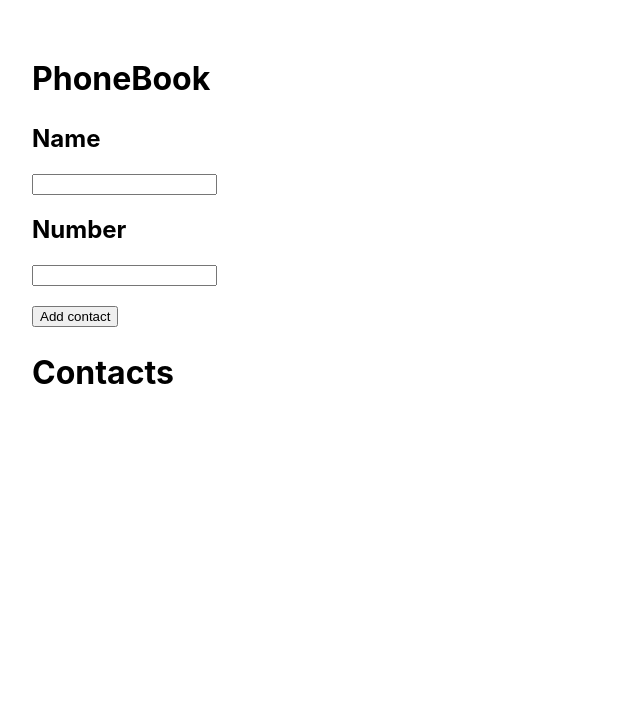
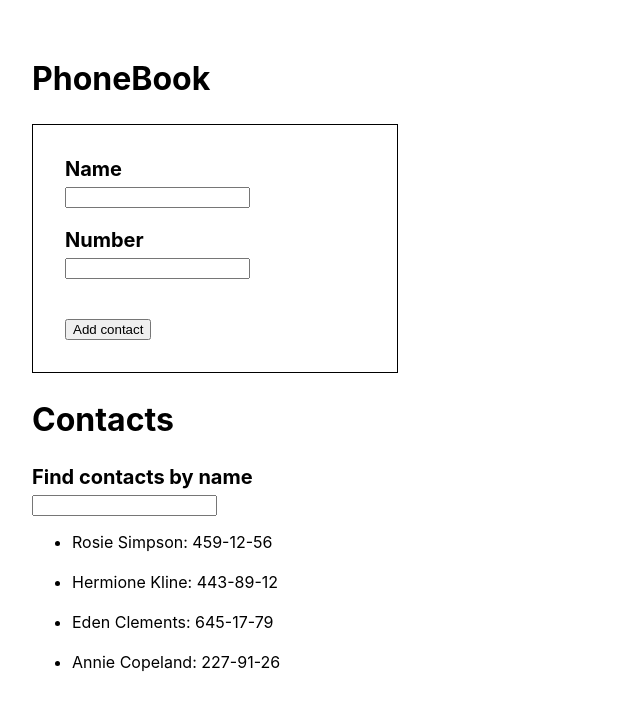
Before and after one commit to ArbakovMaxim/goit-react-hw-02-phonebook, a React (Create React App) app: page / in a window 1280 px wide. Shown: the top 706 px of the page, without its empty margins (0-640 px from the left). Built offline with nearby package versions, Linux system fonts and the light colour scheme.

Commit message:
DZ 2 TEST 2

```diff
--- a/package.json
+++ b/package.json
@@ -8,6 +8,7 @@
     "@testing-library/react": "^12.1.4",
     "@testing-library/user-event": "^13.5.0",
     "formik": "^2.2.9",
+    "nanoid": "^4.0.0",
     "prop-types": "^15.8.1",
     "react": "^18.1.0",
     "react-dom": "^18.1.0",
--- a/src/components/App.jsx
+++ b/src/components/App.jsx
@@ -1,20 +1,57 @@
+import { nanoid } from 'nanoid';
 import { Component } from 'react';
 import { Container } from 'ui/Container.styled';
 import { Contacts } from './Contacts/Contacts';
 import { FormName } from './Form/Form';
+import { Section } from 'components/Section/Section';
+import { Filtr } from 'components/Filtr/Filtr';
 
 export class App extends Component {
   state = {
-    contacts: [],
+    contacts: [
+      { id: 'id-1', name: 'Rosie Simpson', number: '459-12-56' },
+      { id: 'id-2', name: 'Hermione Kline', number: '443-89-12' },
+      { id: 'id-3', name: 'Eden Clements', number: '645-17-79' },
+      { id: 'id-4', name: 'Annie Copeland', number: '227-91-26' },
+    ],
     name: '',
     number: '',
+    filter: '',
+  };
+
+  addContact = (name, number) => {
+    const newContact = { id: nanoid(), name, number };
+    this.setState(prevState => {
+      return {
+        contacts: [...prevState.contacts, newContact],
+      };
+    });
+  };
+
+  changeFilter = event => {
+    this.setState({
+      filter: event.currentTarget.value,
+    });
+  };
+
+  filterContact = () => {
+    const normolizedFiltr = this.state.filter.toLocaleLowerCase();
+    return this.state.contacts.filter(contact =>
+      contact.name.toLocaleLowerCase().includes(normolizedFiltr)
+    );
   };
 
   render() {
+    const resyltFilter = this.filterContact();
     return (
       <Container>
-        <FormName />
-        <Contacts />
+        <Section title="PhoneBook">
+          <FormName addContact={this.addContact} />
+        </Section>
+        <Section title="Contacts">
+          <Filtr changeFilter={this.changeFilter} value={this.state.filter} />
+          <Contacts contacts={resyltFilter} />
+        </Section>
       </Container>
     );
   }
--- a/src/components/Contacts/Contacts.jsx
+++ b/src/components/Contacts/Contacts.jsx
@@ -1,16 +1,21 @@
-import { Section } from 'components/Section/Section';
 import {
   ContWrapper,
   ContList,
-  /*  ContItem, */
+  ContItem,
 } from 'components/Contacts/Contacts.styled';
 
-export const Contacts = () => {
+export const Contacts = ({ contacts }) => {
   return (
-    <Section title="Contacts">
-      <ContWrapper>
-        <ContList></ContList>
-      </ContWrapper>
-    </Section>
+    <ContWrapper>
+      <ContList>
+        {contacts.map(contact => {
+          return (
+            <ContItem key={contact.id}>
+              {contact.name}: {contact.number}
+            </ContItem>
+          );
+        })}
+      </ContList>
+    </ContWrapper>
   );
 };
--- a/src/components/Contacts/Contacts.styled.js
+++ b/src/components/Contacts/Contacts.styled.js
@@ -4,4 +4,8 @@ export const ContWrapper = styled.div``;
 
 export const ContList = styled.ul``;
 
-export const ContItem = styled.li``;
+export const ContItem = styled.li`
+  &:not(:last-child) {
+    margin-bottom: 20px;
+  }
+`;
--- /dev/null
+++ b/src/components/Filtr/Filtr.jsx
@@ -0,0 +1,22 @@
+import * as yup from 'yup';
+import { TitleBlock } from 'components/Form/Form.styled';
+
+let schema = yup.object().shape({
+  name: yup.string().required(),
+});
+
+export const Filtr = ({ value, changeFilter }) => {
+  return (
+    <div>
+      <TitleBlock>Find contacts by name</TitleBlock>
+      <input
+        type="text"
+        name="name"
+        pattern={schema}
+        title="only sting"
+        onChange={changeFilter}
+        value={value}
+      />
+    </div>
+  );
+};
--- a/src/components/Form/Form.jsx
+++ b/src/components/Form/Form.jsx
@@ -1,38 +1,35 @@
-import { Section } from 'components/Section/Section';
-import { ErrorMessage, Field, Form, Formik } from 'formik';
-import { ButtonSubmit } from './Form.styled';
 import * as yup from 'yup';
+import { ErrorMessage, Form, Formik } from 'formik';
+import { ButtonSubmit, TitleBlock, WrapperForm, Input } from './Form.styled';
 
 let schema = yup.object().shape({
   name: yup.string().required(),
   number: yup.number().required(),
 });
 
-export const FormName = () => {
+export const FormName = ({ addContact }) => {
   const hendleSubmit = (values, { resetForm }) => {
-    console.log(values);
+    addContact(values.name, values.number);
     resetForm();
   };
 
   return (
-    <Section title="PhoneBook">
-      <div>
+    <WrapperForm>
       <Formik
         initialValues={{ name: '', number: '' }}
         validationSchema={schema}
         onSubmit={hendleSubmit}
       >
         <Form>
-            <h2>Name</h2>
-            <Field type="text" name="name" />
+          <TitleBlock>Name</TitleBlock>
+          <Input type="text" name="name" />
           <ErrorMessage name="name" component="div" />
-            <h2>Number</h2>
-            <Field type="tel" name="number" />
+          <TitleBlock>Number</TitleBlock>
+          <Input type="tel" name="number" />
           <ErrorMessage name="number" component="div" />
           <ButtonSubmit type="submit">Add contact</ButtonSubmit>
         </Form>
       </Formik>
-      </div>
-    </Section>
+    </WrapperForm>
   );
 };
--- a/src/components/Form/Form.styled.js
+++ b/src/components/Form/Form.styled.js
@@ -1,6 +1,23 @@
 import styled from 'styled-components';
+import { Field } from 'formik';
 
 export const ButtonSubmit = styled.button`
   display: block;
   margin-top: 20px;
 `;
+
+export const TitleBlock = styled.h2`
+  margin: 0;
+  margin-bottom: 5px;
+  font-size: ${p => p.theme.fontsSizes[3]}px;
+`;
+
+export const WrapperForm = styled.div`
+  border: 1px solid black;
+  padding: 32px;
+  width: 300px;
+`;
+
+export const Input = styled(Field)`
+  margin-bottom: 20px;
+`;
--- a/src/components/Section/Section.jsx
+++ b/src/components/Section/Section.jsx
@@ -12,5 +12,4 @@ export const Section = ({ title, children }) => {
 
 Section.propTypes = {
   title: PropTypes.string.isRequired,
-  children: PropTypes.element,
 };
```
Also changed, not shown: src/components/Filtr/Filtr.styled.js (added), 1 other file (tests, documents, lock files or other folders). Lines whose indentation alone changed are shown as unchanged.
